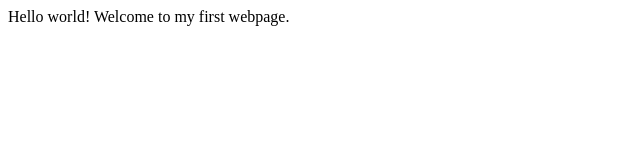
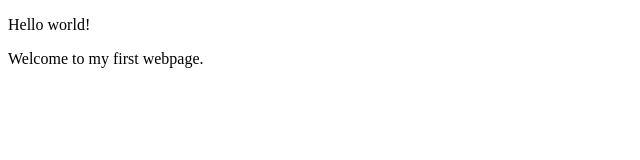
Before and after one commit to saudahabib/webpage1, a plain HTML site: page my-first-webpage.html in a window 1280 px wide. Shown: the whole page, without its empty margins (0-640 px from the left). Drawn offline with Linux system fonts and the light colour scheme.

Commit message:
add paragraph block elements to the page

```diff
--- a/my-first-webpage.html
+++ b/my-first-webpage.html
@@ -6,7 +6,7 @@
     <title>My first webpage!</title>
   </head>
   <body>
-Hello world!
-Welcome to my first webpage.
+<p>Hello world!</p>
+<p>Welcome to my first webpage.</p>
   </body>
 </html>
```
